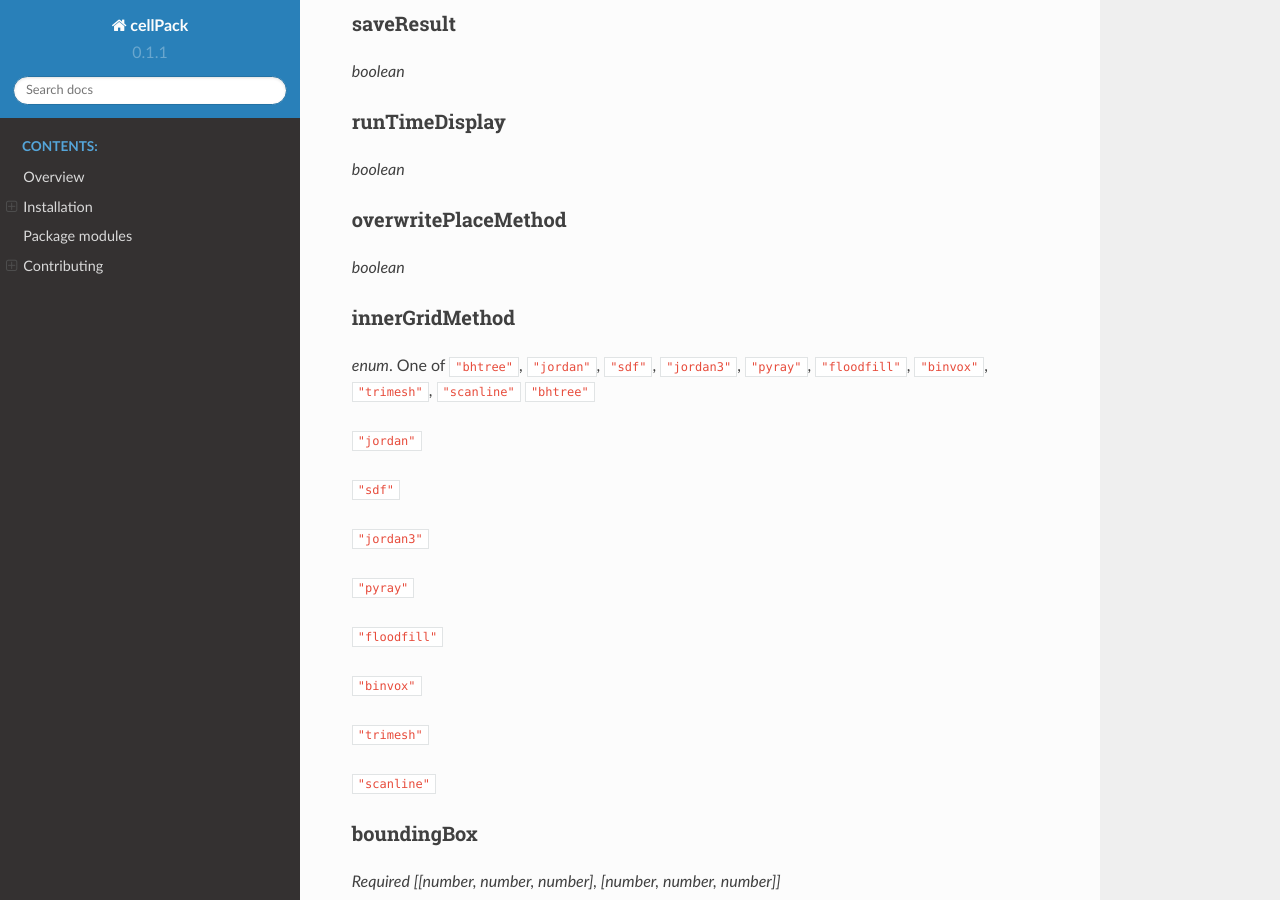
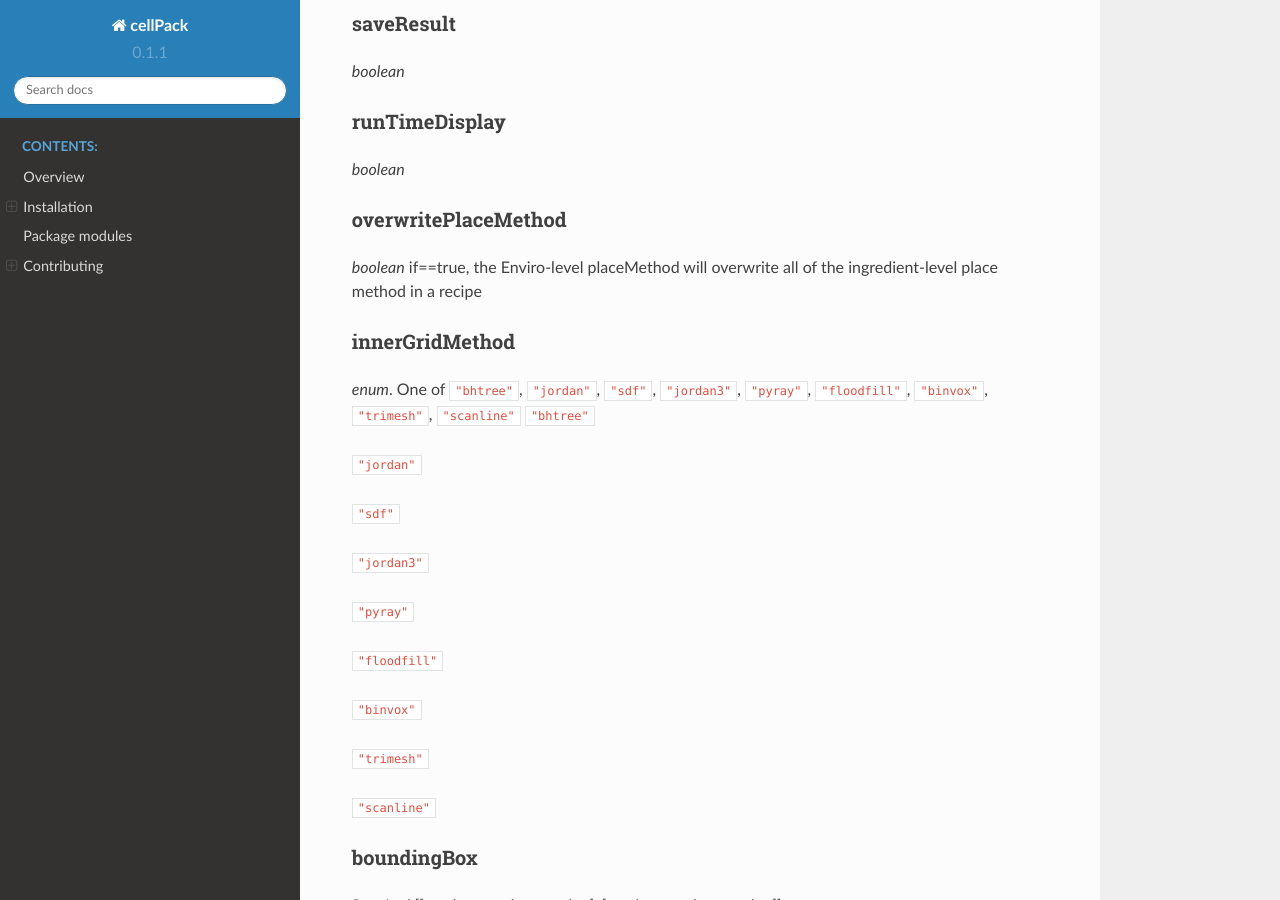
Before and after one commit to mesoscope/cellpack, a Sphinx documentation site: the page built from docs/RECIPE_SCHEMA.md, in a window 1280 px wide and 900 px high, scrolled down 1431 px. Built offline with Sphinx 7.4.7 and the Read the Docs theme 2.0.0, drawn with Linux system fonts in a browser that asks for light colours; pages that are not in the unit, such as notebooks, are missing from menus; some of the changed text lies outside the part shown.

Commit message:
Update RECIPE_SCHEMA.md
Tried to annotate a few rows, but need to slow down and dig into code to confirm.

```diff
--- a/docs/RECIPE_SCHEMA.md
+++ b/docs/RECIPE_SCHEMA.md
@@ -61,6 +61,7 @@ _boolean_
 
 ### overwritePlaceMethod
 _boolean_
+if==true, the Enviro-level placeMethod will overwrite all of the ingredient-level place method in a recipe
 
 ### innerGridMethod
 _enum_. One of `"bhtree"`, `"jordan"`, `"sdf"`, `"jordan3"`, `"pyray"`, `"floodfill"`, `"binvox"`, `"trimesh"`, `"scanline"`
```
Also changed, not shown: other parts of docs/RECIPE_SCHEMA.md (+1 -0 lines).
